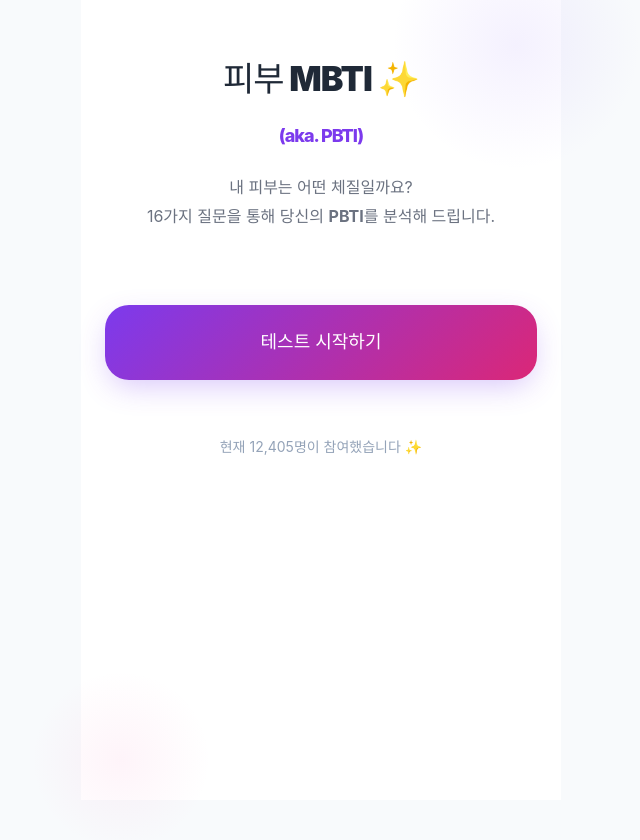
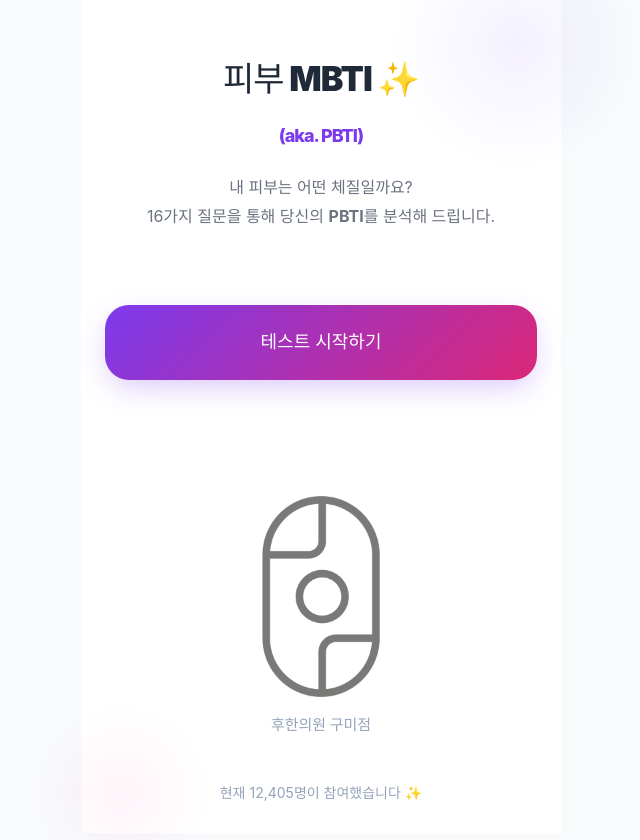
Before and after one commit to omdluj-hub/pbti, a React (Vite) app: page / in a window 1280 px wide. Shown: the top 840 px of the page, without its empty margins (319-959 px from the left). Built offline with nearby package versions, Linux system fonts and the light colour scheme; a web font is replaced by a local one.

Commit message:
Add footer logo and homepage link to landing page

```diff
--- a/src/App.css
+++ b/src/App.css
@@ -377,6 +377,42 @@ h1 {
   background-color: #ffffff !important;
 }
 
+/* Footer Branding */
+.landing-footer {
+  margin-top: 50px;
+  display: flex;
+  flex-direction: column;
+  align-items: center;
+  gap: 12px;
+  animation: fadeIn 1s ease-out 0.5s both;
+}
+
+.footer-logo {
+  width: 120px;
+  height: auto;
+  opacity: 0.8;
+  transition: opacity 0.3s;
+}
+
+.footer-logo:hover {
+  opacity: 1;
+}
+
+.footer-link {
+  font-size: 15px;
+  font-weight: 700;
+  color: #94a3b8;
+  text-decoration: none;
+  transition: all 0.3s;
+  padding: 5px 10px;
+  border-radius: 10px;
+}
+
+.footer-link:hover {
+  color: #7c3aed;
+  background-color: #f5f3ff;
+}
+
 @media (max-width: 480px) {
   .app-container {
     padding: 24px 20px;
--- a/src/App.tsx
+++ b/src/App.tsx
@@ -1,5 +1,6 @@
 import { useState, useEffect } from 'react';
 import './App.css';
+import logo from '../images/logo.gif';
 
 type Dimension = 'IE' | 'SN' | 'TF' | 'PJ';
 
@@ -380,6 +381,14 @@ function App() {
       <button className="btn btn-primary" onClick={startTest}>
         테스트 시작하기
       </button>
+
+      <div className="landing-footer">
+        <a href="https://homepage-five-chi.vercel.app/" target="_blank" rel="noopener noreferrer" className="landing-footer" style={{ textDecoration: 'none' }}>
+          <img src={logo} alt="후한의원 로고" className="footer-logo" />
+          <span className="footer-link">후한의원 구미점</span>
+        </a>
+      </div>
+
       <div style={{ marginTop: '40px', textAlign: 'center', color: '#94a3b8', fontSize: '14px' }}>
         현재 12,405명이 참여했습니다 ✨
       </div>
```
Also changed, not shown: images/logo.gif (added).
